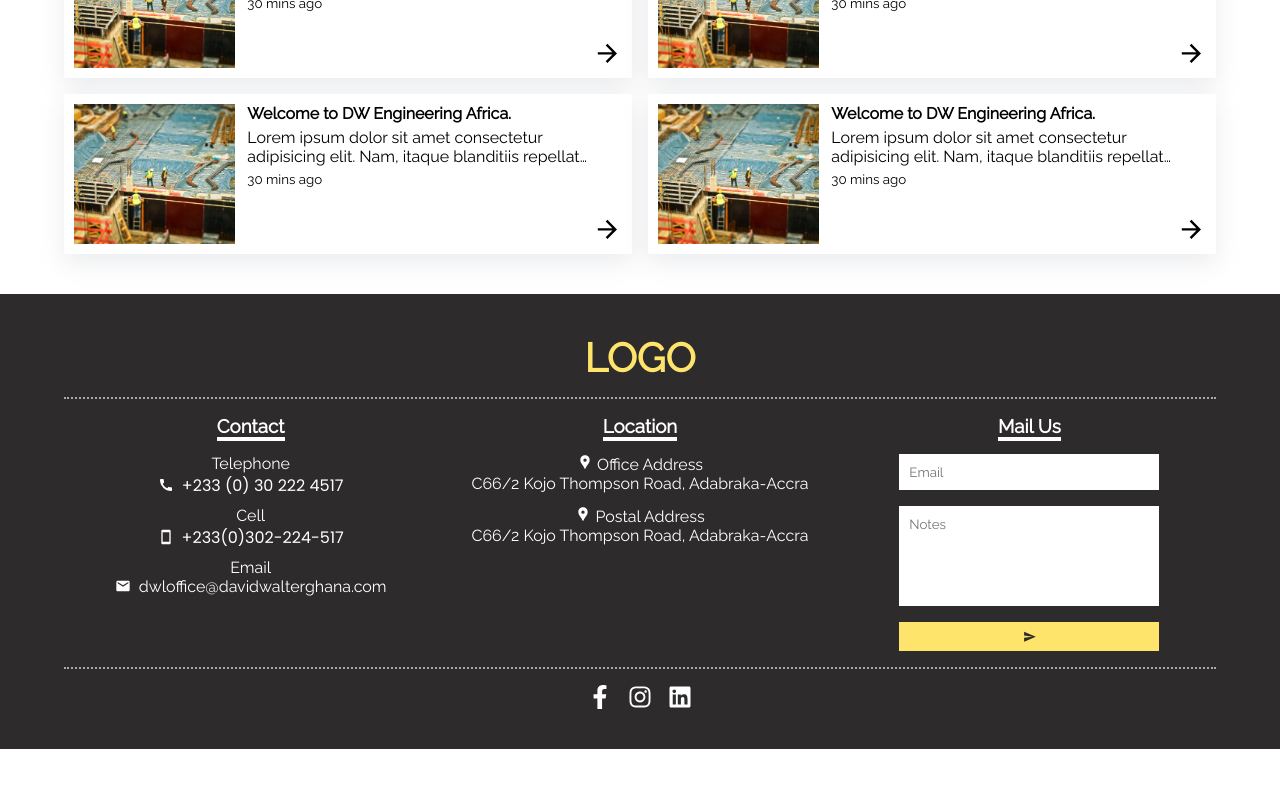
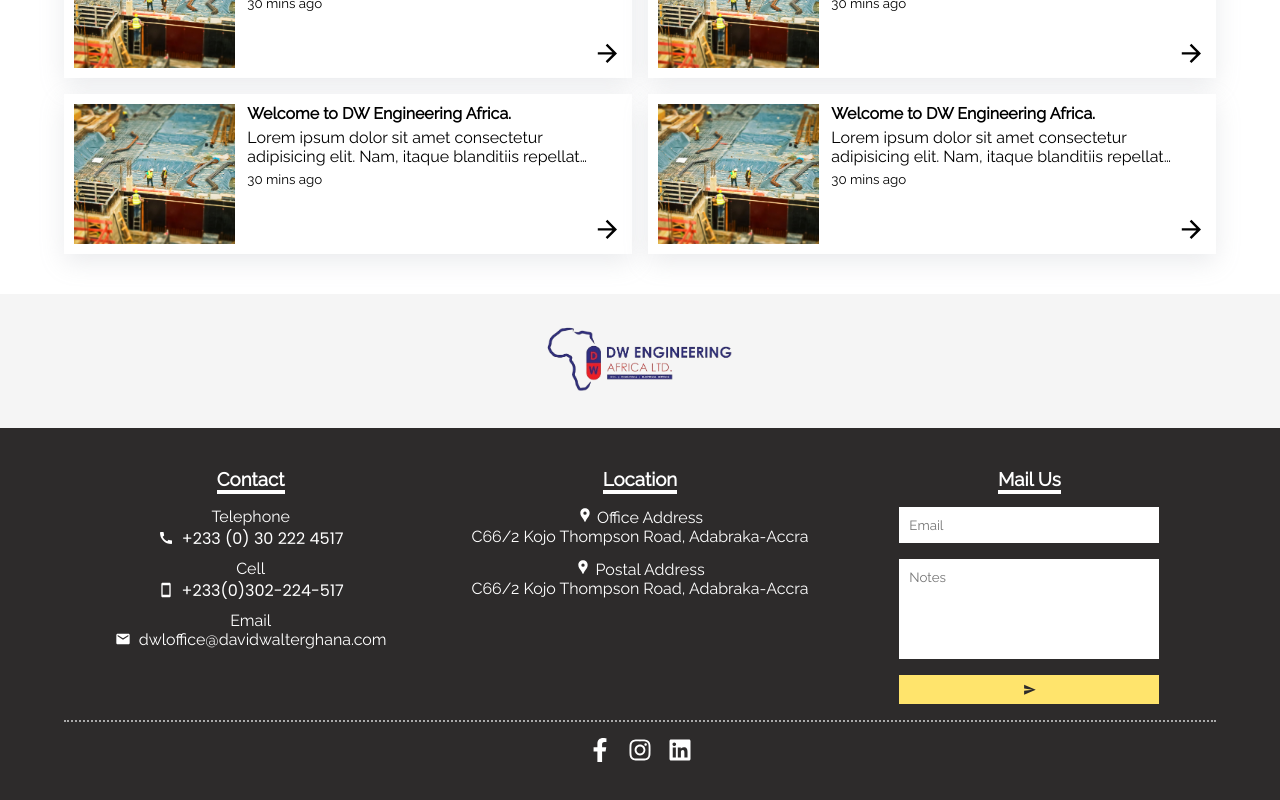
Before and after one commit to alphaDinar/dwengineeringafrica, a Next.js app: page /blog in a window 1280 px wide. Shown: the part 873-1673 px from the top of the page. Before the commit the page ends 1622 px from the top, so only its background shows below. Built offline with nearby package versions, Linux system fonts and the light colour scheme; a web font is replaced by a local one.

Commit message:
'change'

```diff
--- a/src/app/components/Footer/Footer.tsx
+++ b/src/app/components/Footer/Footer.tsx
@@ -2,12 +2,18 @@ import { MdCall, MdLocationPin, MdMail, MdOutlineSmartphone, MdSend } from 'reac
 import styles from './footer.module.css';
 import Link from 'next/link';
 import { FaFacebookF, FaInstagram, FaLinkedin } from 'react-icons/fa';
+import logo from '../../../../public/logo.png';
+import Image from 'next/image';
 
 const Footer = () => {
   return (
+    <section className={styles.footerBoxHolder}>
+      <section className={styles.logoBox}>
+        {/* <h3 className={styles.logo}>LOGO</h3> */}
+        <Image alt='' src={logo} width={190} height={90} className='contain' />
+      </section>
       <footer className={styles.footerBox}>
-      <h3 className={styles.logo}>LOGO</h3>
-      <hr />
+        {/* <hr /> */}
         <section className={styles.low}>
           <div className={styles.left}>
             <h3>Contact</h3>
@@ -73,6 +79,7 @@ const Footer = () => {
           <FaLinkedin />
         </section>
       </footer>
+    </section>
   );
 }
 
--- a/src/app/components/Footer/footer.module.css
+++ b/src/app/components/Footer/footer.module.css
@@ -1,3 +1,18 @@
+.footerBoxHolder {
+  background: yellow;
+  display: grid;
+  grid-template-columns: 1fr;
+  /* padding: 20px; */
+}
+
+.logoBox {
+  background: white;
+  /* padding: ; */
+  padding: 20px;
+  text-align: center;
+  background: whitesmoke;
+}
+
 .footerBox {
   width: 80%;
   padding: 5vh 10%;
@@ -7,11 +22,6 @@
   display: flex;
   flex-direction: column;
   align-items: center;
-}
-
-.logo {
-  font-size: 2.5rem;
-  color: var(--text);
 }
 
 .low {
@@ -99,7 +109,8 @@
   text-align: center;
   align-items: center;
 }
-.low p{
+
+.low p {
   justify-content: center;
 }
 
--- a/src/app/components/TopNav/topNav.module.css
+++ b/src/app/components/TopNav/topNav.module.css
@@ -5,6 +5,7 @@
   background: rgb(217, 217, 217);
   background: white;
   box-shadow: rgba(149, 157, 165, 0.2) 0px 8px 24px;
+  /* background: var(--theme); */
   display: grid;
   gap: 0.7rem;
 }
--- a/src/app/home/HeadBox/headBox.module.css
+++ b/src/app/home/HeadBox/headBox.module.css
@@ -11,7 +11,7 @@
   left: 0;
   width: 100%;
   height: 100%;
-  background: rgba(0, 0, 0, 0.454);
+  background: rgba(0, 0, 0, 0.26);
   display: grid;
 }
 
```
Lines whose indentation alone changed are shown as unchanged.
